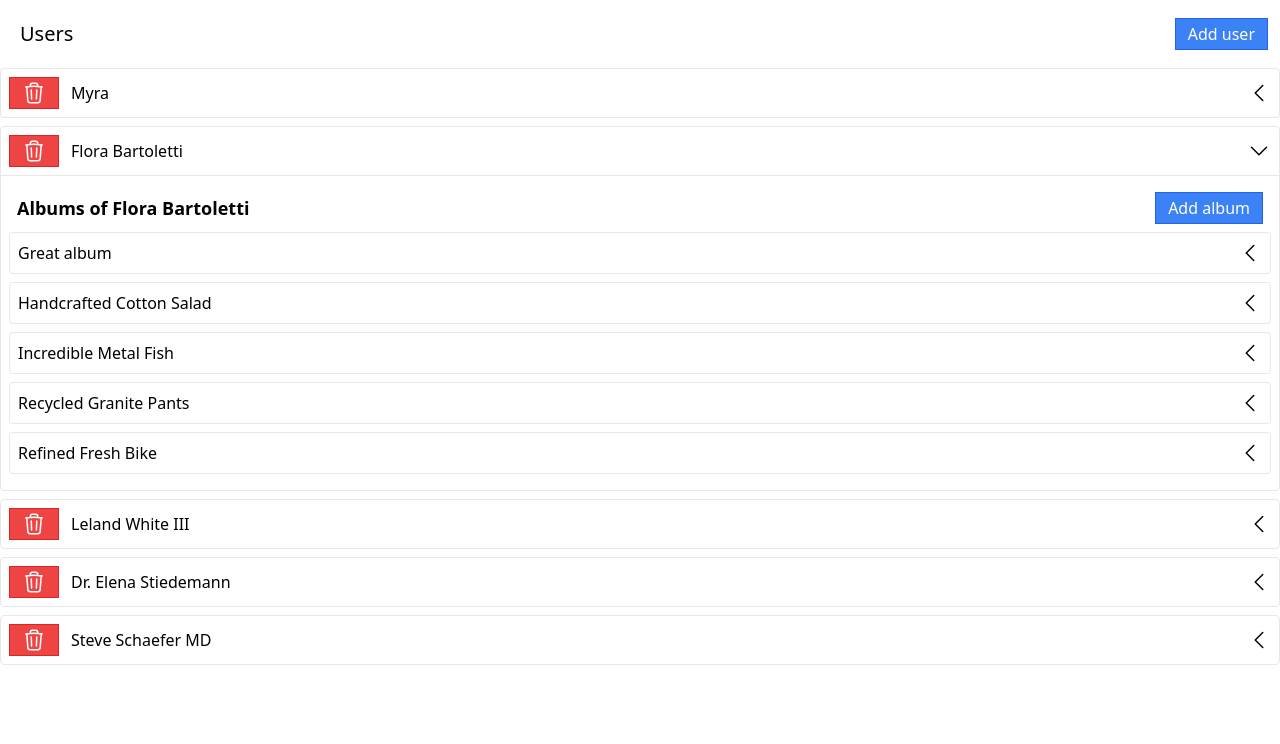
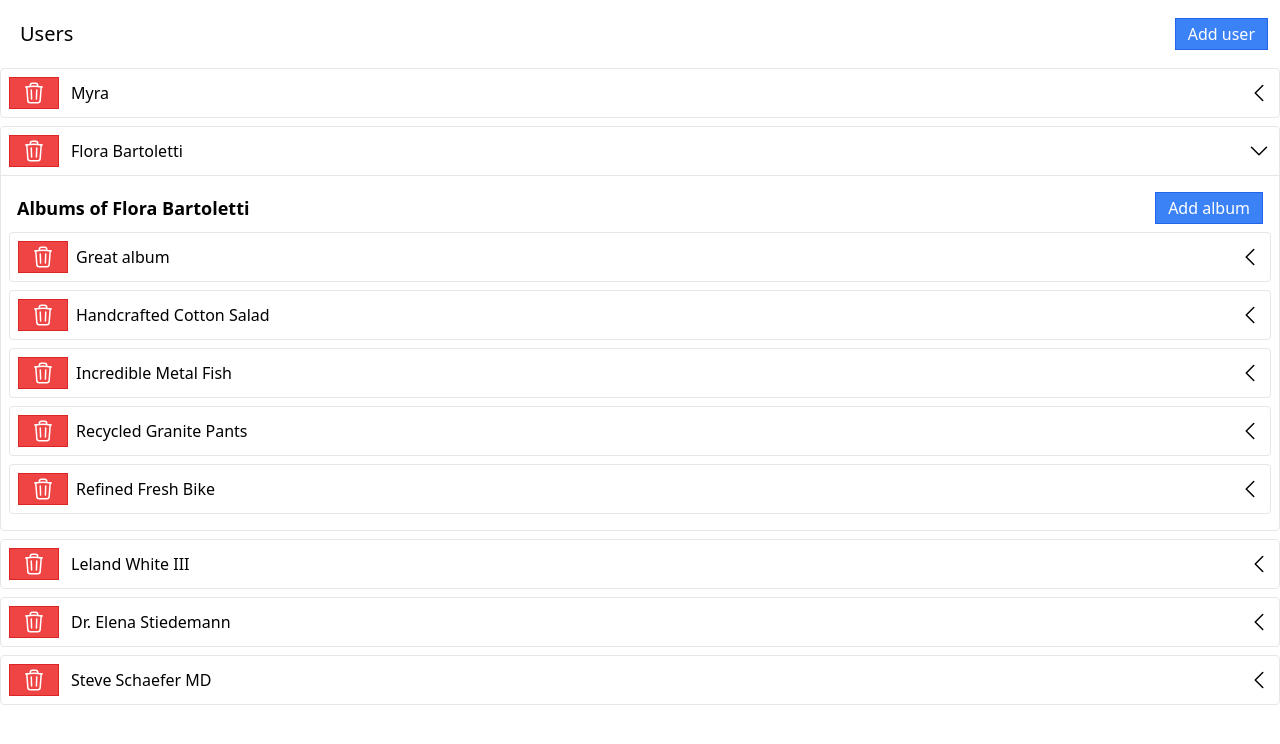
Before and after one commit to FrancescoSanti1/react-redux-albums-photos, a React (Vite) app: page / in a window 1280 px wide. Both pictures are taken after a click on the element 1259 px from the left and 151 px from the top of the page. Shown: the top 744 px of the page. Built offline with nearby package versions, Linux system fonts and the light colour scheme; data requests are answered from the project's data file.

Commit message:
add button to delete an album

```diff
--- a/src/components/Album.jsx
+++ b/src/components/Album.jsx
@@ -1,7 +1,23 @@
+import { useDeleteAlbumMutation } from "../store/apis/albums"
+import Button from "./Button"
 import ExpandablePanel from "./ExpandablePanel"
 
 export default function Album({ album }) {
-    const header = <div>{album.title}</div>
+
+    const [deleteAlbum, results] = useDeleteAlbumMutation();
+
+    const handleDeleteAlbum = () => {
+        deleteAlbum(album);
+    }
+
+    const header = <>
+        <Button onClick={handleDeleteAlbum} loading={results.isLoading} variation={"danger"} className={"mr-2"}>
+            <svg xmlns="http://www.w3.org/2000/svg" fill="none" viewBox="0 0 24 24" strokeWidth={1.5} stroke="currentColor" className="w-6 h-6">
+                <path strokeLinecap="round" strokeLinejoin="round" d="M14.74 9l-.346 9m-4.788 0L9.26 9m9.968-3.21c.342.052.682.107 1.022.166m-1.022-.165L18.16 19.673a2.25 2.25 0 01-2.244 2.077H8.084a2.25 2.25 0 01-2.244-2.077L4.772 5.79m14.456 0a48.108 48.108 0 00-3.478-.397m-12 .562c.34-.059.68-.114 1.022-.165m0 0a48.11 48.11 0 013.478-.397m7.5 0v-.916c0-1.18-.91-2.164-2.09-2.201a51.964 51.964 0 00-3.32 0c-1.18.037-2.09 1.022-2.09 2.201v.916m7.5 0a48.667 48.667 0 00-7.5 0" />
+            </svg>
+        </Button>
+        {album.title}
+    </>
 
     return <ExpandablePanel key={album.id} header={header}>
         Photos here...
```
